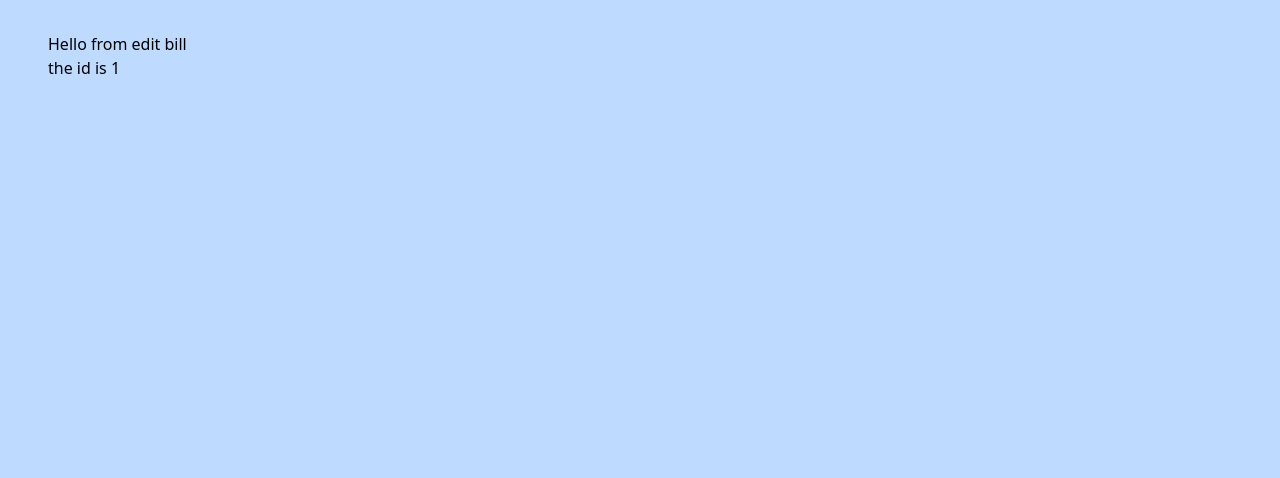
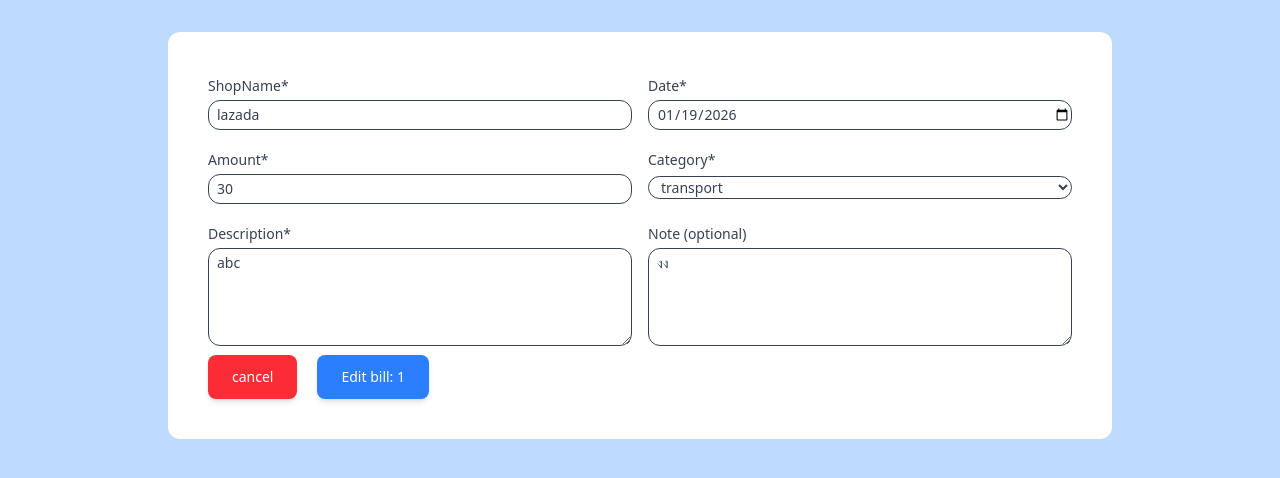
Before and after one commit to nano1412/Idosoft_InternPracticeExercise, a React (Vite) app: page /edit/1 in a window 1280 px wide. Shown: the top 478 px of the page. Built offline with nearby package versions, Linux system fonts and the light colour scheme.

Commit message:
clone add bill to edit bill

```diff
--- a/src/App.tsx
+++ b/src/App.tsx
@@ -13,7 +13,7 @@ const defaultBills = [{
         shopName: "lazada",
         description: "abc",
         amount: "30",
-        date: "5/7/2029",
+        date: "2026-01-19",
         category: BillCategory.TRANSPORT,
         note: "งง",
       },{
@@ -21,7 +21,7 @@ const defaultBills = [{
         shopName: "shopee",
         description: "def",
         amount: "25",
-        date: "20/8/2030",
+        date: "2026-05-19",
         category: BillCategory.UTILITIES,
         note: "-",
       },
@@ -38,8 +38,8 @@ function App() {
         <BrowserRouter>
           <Routes>
             <Route path = '/add' element = {<Addbill setBills = {setBills}/>}> </Route>
-            <Route path = '/edit/:id' element = {<Editbill bills = {bills} editBills = {setBills}/>}> </Route>
-            <Route path = '/' element = {<Managebill bills = {bills}/>}> </Route>
+            <Route path = '/edit/:id' element = {<Editbill bills = {bills} setBills = {setBills}/>}> </Route>
+            <Route path = '/' element = {<Managebill bills = {bills} setBills = {setBills}/>}> </Route>
           </Routes>
         </BrowserRouter>
       </div>
--- a/src/pages/add-bill/AddBill.tsx
+++ b/src/pages/add-bill/AddBill.tsx
@@ -52,19 +52,19 @@ function AddBill({ setBills }: Props) {
         <div className="[&>*:not(:last-child)]:mr-5">
           <ButtonComponent
             AdditionalClass="text-white bg-red-500 hover:bg-red-600"
-            children="cancel"
             onClick={() => {
               navigate("/");
             }}
-          />
+          >cancel
+          </ButtonComponent>
 
           <ButtonComponent
             AdditionalClass="text-white bg-blue-500 hover:bg-blue-600"
-            children="Add bill"
             onClick={() => {}}
             type="submit"
             form="add-bill-form"
-          />
+          >Add bill
+          </ButtonComponent>
         </div>
 
         {showError && (
--- a/src/pages/edit-bill/EditBill.tsx
+++ b/src/pages/edit-bill/EditBill.tsx
@@ -1,22 +1,90 @@
-import { useState } from 'react'
-import { useParams } from 'react-router'
-import type { Bill } from '../components/types';
+import { useState } from "react";
+import { useNavigate, useParams } from "react-router";
+import type { Bill } from "../components/types";
+import Container from "../components/Container";
+import FormContent from "../components/FormContent";
+import ButtonComponent from "../components/ButtonComponent";
+import Modal from "../components/modal";
+import { CheckMissingField, isFormValid } from "../components/FormValidation";
 
 type Props = {
-  bills:Bill[];
-  editBills: any;
+  bills: Bill[];
+  setBills: any;
 };
 
-function EditBill({bills, editBills}:Props) {
-  const bill = bills
-  const { id } = useParams()
+function EditBill({ bills, setBills }: Props) {
+  const navigate = useNavigate();
+  const [showError, setShowError] = useState(false);
+  const [errorText, setErrorText] = useState("");
 
-  return(
+  const { id } = useParams();
+
+  const GetEditTargetBill = (id:any) => {
+    return bills.find(bill => bill.billId === id);
+  }
+  const editBillTarget = GetEditTargetBill(id);
+
+  // this is still add bill
+  const handleEditBill = (e: React.FormEvent<HTMLFormElement>) => {
+    e.preventDefault();
+
+    const formData = new FormData(e.currentTarget);
+    if (isFormValid(formData)) {
+      const updateBill: Bill = {
+        billId: id,
+        shopName: formData.get("shopName") as string,
+        description: formData.get("description") as string,
+        amount: formData.get("amount") as string,
+        date: formData.get("date") as string,
+        category: formData.get("category") as string,
+        note: formData.get("note") as string,
+      };
+
+      setBills((prev: Bill[]) => prev.map(bill =>
+      bill.billId === id ? { ...bill, ...updateBill } : bill
+    ));
+      navigate("/");
+    } else {
+      setErrorText(CheckMissingField(formData));
+      setShowError(true);
+    }
+  };
+
+  return (
     <>
-      <h1>Hello from edit bill</h1>
-      <p>the id is {id}</p>
+      <div className="px-15 lg:px-30">
+        <Container>
+          <form id="add-bill-form" onSubmit={handleEditBill}>
+            <FormContent {...editBillTarget} />
+          </form>
+
+          <div className="[&>*:not(:last-child)]:mr-5">
+            <ButtonComponent
+              AdditionalClass="text-white bg-red-500 hover:bg-red-600"
+              onClick={() => {
+                navigate("/");
+              }}>
+              cancel
+            </ButtonComponent>
+
+            <ButtonComponent
+              AdditionalClass="text-white bg-blue-500 hover:bg-blue-600"
+              onClick={() => {}}
+              type="submit"
+              form="add-bill-form">
+              Edit bill: {id}
+            </ButtonComponent>
+          </div>
+
+          {showError && (
+            <Modal onClose={() => setShowError(false)}>
+              <pre>{errorText}</pre>
+            </Modal>
+          )}
+        </Container>
+      </div>
     </>
-  )
+  );
 }
 
-export default EditBill
+export default EditBill;
```
Also changed, not shown: src/pages/manage-bill/ManageBill.tsx (+14 -16 lines).
